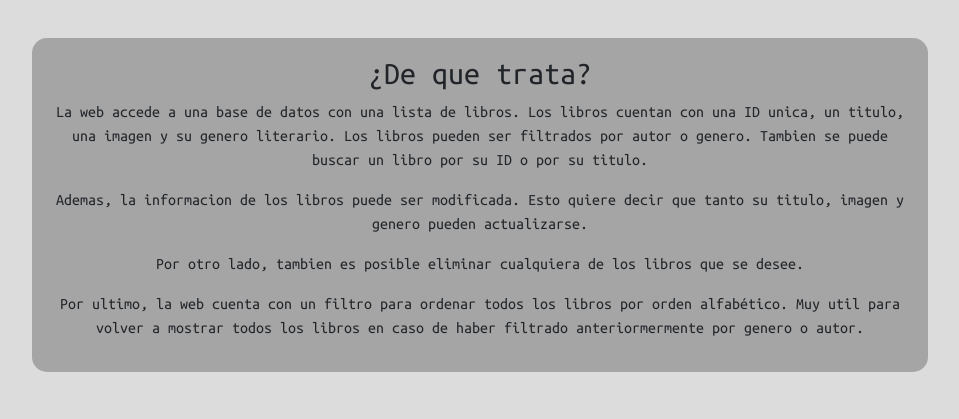
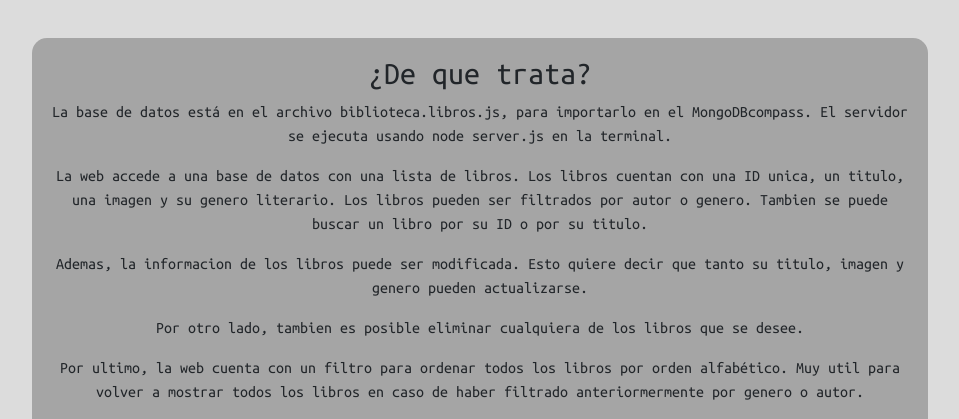
Before and after one commit to OtroAlien/ApH---Parcial-1, a website: page src/views/index.html in a window 1280 px wide. Shown: the part 678-1097 px from the top of the page, without its empty margins (160-1119 px from the left). Drawn offline with nearby package versions, Linux system fonts and the light colour scheme; no server answers.

Commit message:
Aclaración contenido json

```diff
--- a/src/views/index.html
+++ b/src/views/index.html
@@ -42,6 +42,7 @@
 
   <div class="descripcion">
     <h2>¿De que trata?</h2>
+    <p>La base de datos está en el archivo biblioteca.libros.js, para importarlo en el MongoDBcompass. El servidor se ejecuta usando node server.js en la terminal.</p>
     <p>La web accede a una base de datos con una lista de libros. Los libros cuentan con una ID unica, un titulo, una imagen y su genero literario. Los libros pueden ser filtrados por autor o genero. Tambien se puede buscar un libro por su ID o por su titulo.</p>
     <p>Ademas, la informacion de los libros puede ser modificada. Esto quiere decir que tanto su titulo, imagen y genero pueden actualizarse.</p>
     <p>Por otro lado, tambien es posible eliminar cualquiera de los libros que se desee.</p>
```
